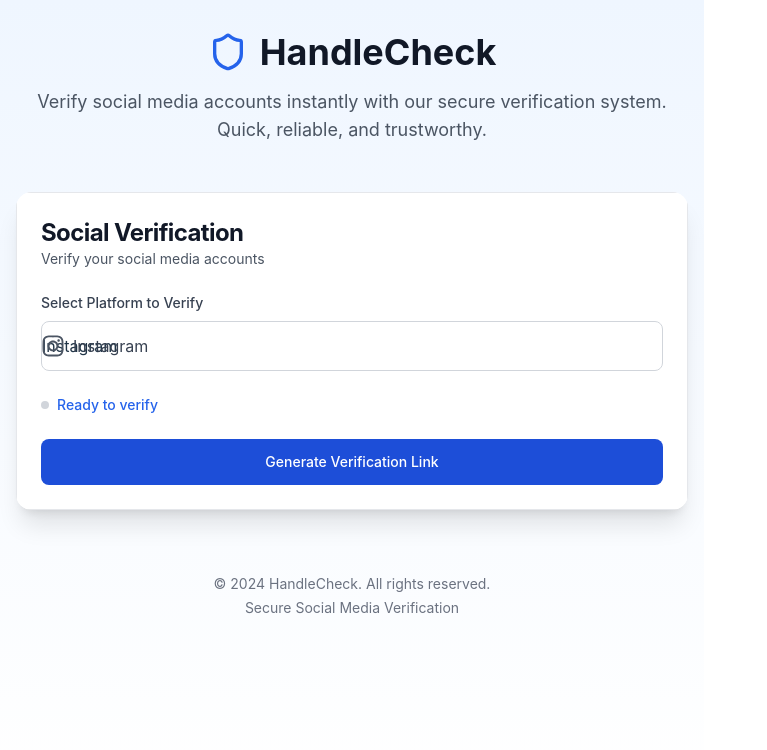
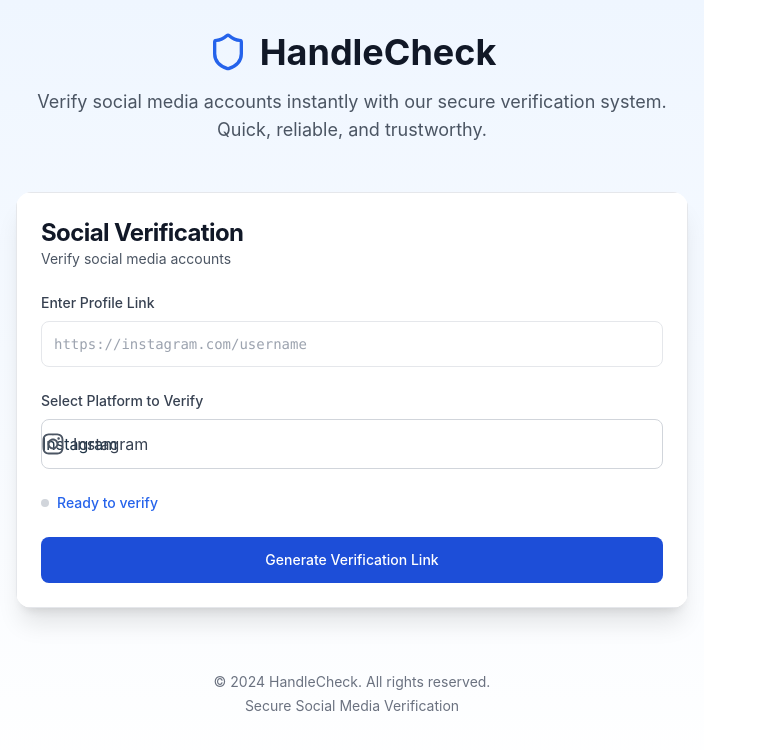
Before and after one commit to 4rjunc/HandleCheck, a React (Vite) app: page / in a window 1280 px wide. Shown: the top 750 px of the page, without its empty margins (0-767 px from the left). Built offline with nearby package versions, Linux system fonts and the light colour scheme; no server answers.

Commit message:
🤩 added username verification for instagram

```diff
--- a/src/components/Reclaim.tsx
+++ b/src/components/Reclaim.tsx
@@ -1,6 +1,6 @@
 // @ts-nocheck
 
-import React, { useState } from "react";
+import React, { useState, useEffect } from "react";
 import { ReclaimProofRequest } from "@reclaimprotocol/js-sdk";
 import { CheckCircle, Copy, Music, Loader2 } from "lucide-react";
 import { FaXTwitter } from "react-icons/fa6";
@@ -39,12 +39,18 @@
   const [status, setStatus] = useState("");
   const [isLoading, setIsLoading] = useState(false);
   const [copied, setCopied] = useState(false);
+  const [profileLink, setProfileLink] = useState(""); // New state for profile link
+  const [verified, setVerified] = useState(false);
 
   const handleSocialChange = (e: React.ChangeEvent<HTMLSelectElement>) => {
     setSocial(e.target.value);
     setRequestUrl(null);
     setProofs(null);
     setStatus("");
+  };
+
+  const handleProfileLinkChange = (e: React.ChangeEvent<HTMLInputElement>) => {
+    setProfileLink(e.target.value);
   };
 
   const setup = async () => {
@@ -66,10 +72,12 @@
       const url = await reclaimProofRequest.getRequestUrl();
       setRequestUrl(url);
       setStatus("Ready for verification");
+      console.log("Verification Started");
 
       await reclaimProofRequest.startSession({
         onSuccess: (proofs: any) => {
           setProofs(proofs);
+          console.log("Verification Session Started");
           onProofReceived(proofs);
           setStatus("Verification successful!");
         },
@@ -79,7 +87,7 @@
         },
       });
     } catch (error: any) {
-      setStatus("Setup failed");
+      setStatus("Setup failed", error);
     } finally {
       setIsLoading(false);
     }
@@ -93,6 +101,28 @@
     }
   };
 
+  // Automatically verify username from profile link
+  useEffect(() => {
+    const verifyUsername = () => {
+      const usernameFromLink = profileLink.split("/").pop();
+
+      if (proofs && proofs.claimData) {
+        // Check if proofs and claimData exist
+        const parameters = JSON.parse(proofs.claimData.parameters);
+        const extractedUsername = parameters.paramValues.username;
+
+        if (extractedUsername === usernameFromLink) {
+          console.log("Username verified successfully!");
+          setVerified(true);
+        } else {
+          console.log("Username verification failed");
+          setVerified(false);
+        }
+      }
+    };
+    verifyUsername();
+  }, [proofs, profileLink]);
+
   return (
     <div className="max-w-2xl p-6 bg-white border border-gray-200 rounded-lg shadow mx-auto">
       {/* Header */}
@@ -101,10 +131,21 @@
           <h5 className="text-2xl font-bold tracking-tight text-gray-900">
             Social Verification
           </h5>
-          <p className="text-sm text-gray-600">
-            Verify your social media accounts
-          </p>
+          <p className="text-sm text-gray-600">Verify social media accounts</p>
         </div>
+      </div>
+      {/* Profile Link Input */}
+      <div className="mb-6">
+        <label className="block text-sm font-medium text-gray-700 mb-2">
+          Enter Profile Link
+        </label>
+        <input
+          type="text"
+          value={profileLink}
+          onChange={handleProfileLinkChange}
+          placeholder="https://instagram.com/username"
+          className="w-full p-3 border border-gray-200 rounded-lg bg-white text-sm font-mono text-gray-900"
+        />
       </div>
       {/* Platform Selector - Updated */}
       <div className="mb-6">
@@ -246,7 +287,7 @@
         </div>
       )}
       {/* Success State */}
-      {proofs && (
+      {verified && (
         <div className="mt-6 flex items-center gap-3 p-4 rounded-lg bg-green-50 border border-green-200">
           <CheckCircle className="w-6 h-6 text-green-600" />
           <div>
```
